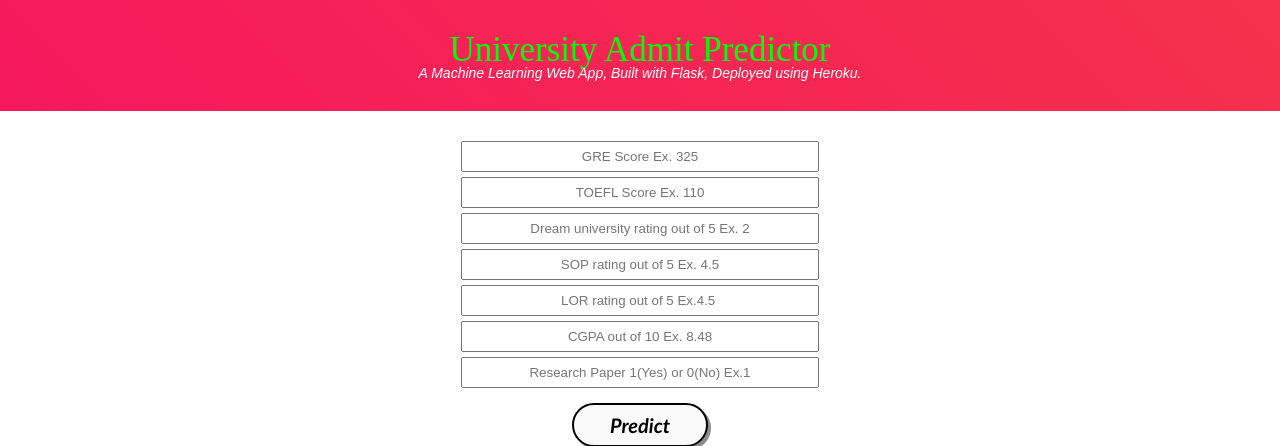
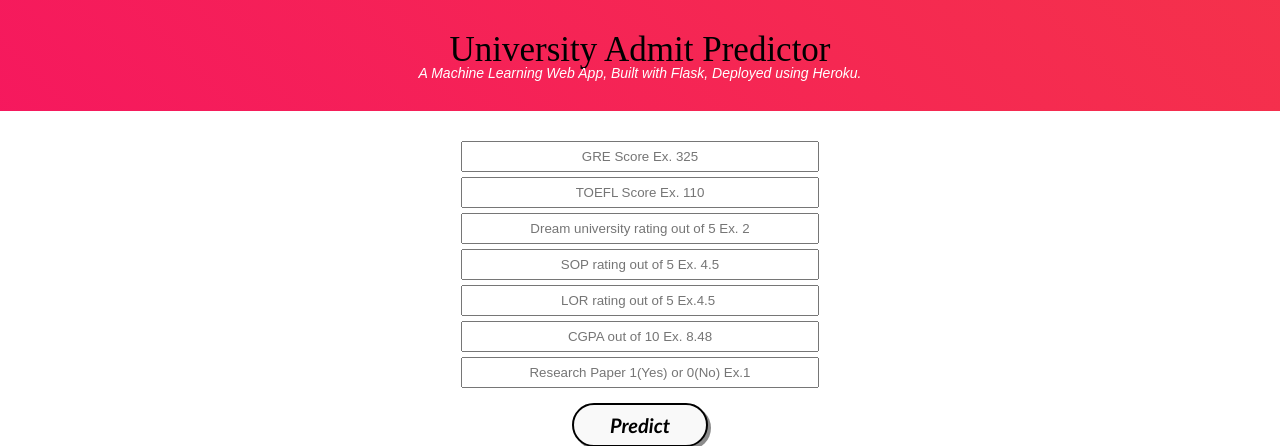
Before and after one commit to prateekkumbar4546/University-Admission-Predictor, a Flask app: page / in a window 1280 px wide. Shown: the top 446 px of the page. Run offline with Flask 2, Linux system fonts and the light colour scheme; parts of the project's set-up code (start-up, migrations or seed data) failed here and were passed over; some libraries are stand-ins or nearby versions.

Commit message:
Update styles.css

```diff
--- a/static/styles.css
+++ b/static/styles.css
@@ -39,7 +39,7 @@ body{
 }
 
 .heading_font{
-    color: #00ff00;
+    color: #000000;
 	font-family: "Times New Roman", Times, serif;
 	font-size: 35px;
 	font-weight: normal;
```
